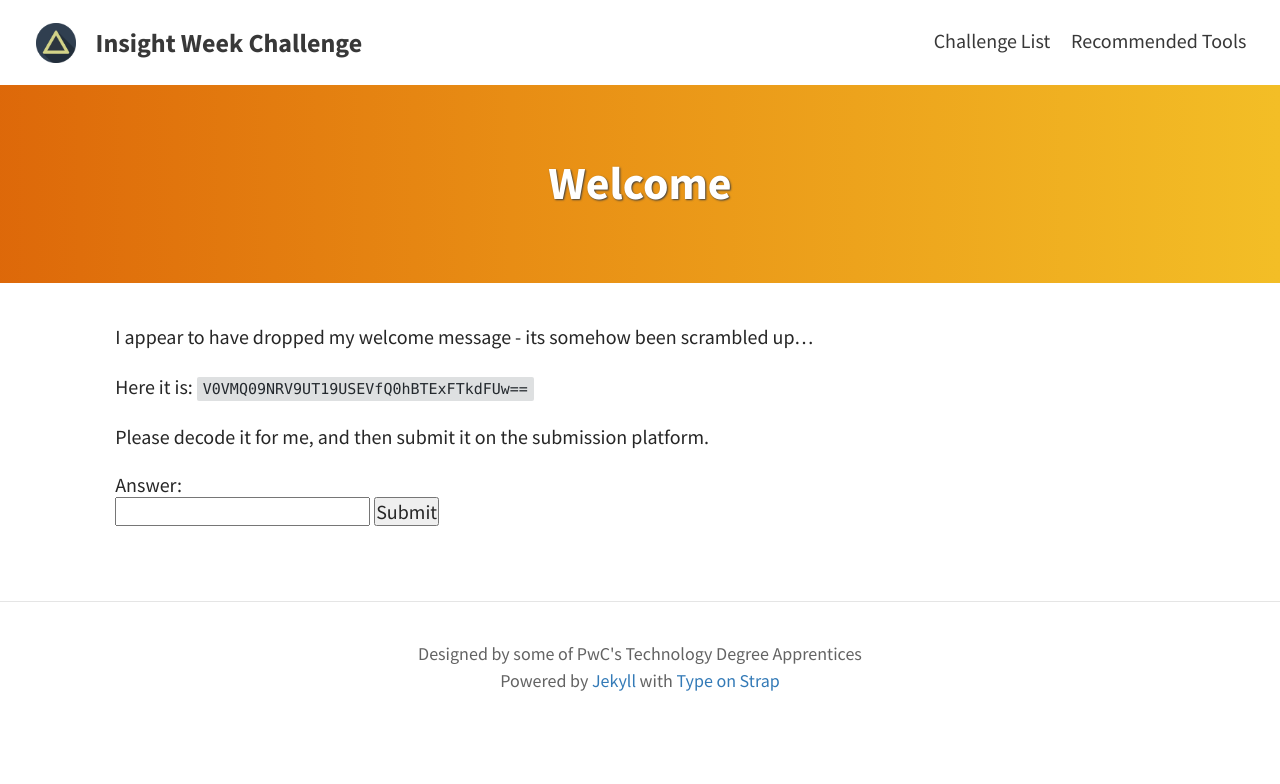
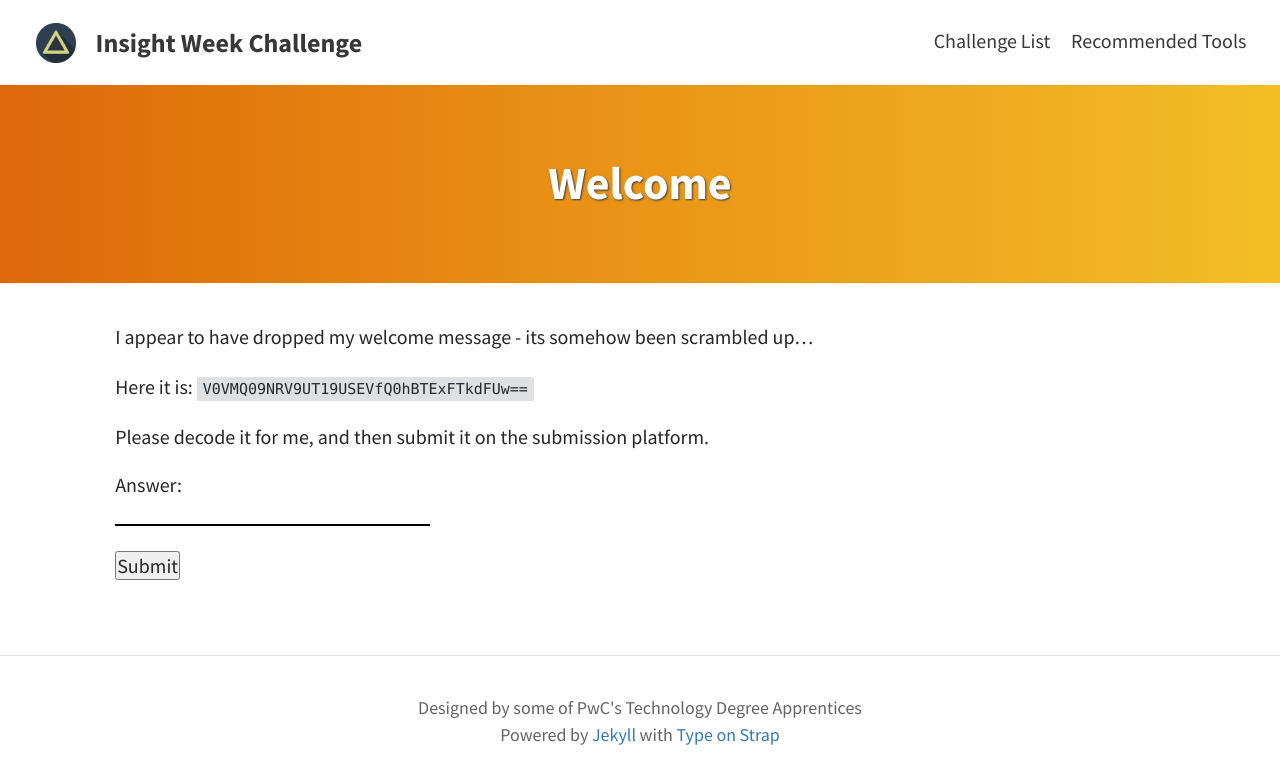
Before and after one commit to jnk838/insight-week-challenge, a Jekyll site: the page built from pages/challenges/welcome.md, in a window 1280 px wide. Shown: the top 784 px of the page. Built offline with Jekyll 4.4.1, drawn with Linux system fonts in a browser that asks for light colours.

Commit message:
Added formatting to the submission box

```diff
--- a/_sass/challenges.scss
+++ b/_sass/challenges.scss
@@ -21,3 +21,10 @@
 .challenge-button:hover{
     background: #f3be26;
 }
+
+input[type=text] {
+    width: 30%;
+    padding: 1px 5px;
+    border: none;
+    border-bottom: 2px solid black;
+}
--- a/assets/js/validateAnswer.js
+++ b/assets/js/validateAnswer.js
@@ -7,11 +7,6 @@ function checkAnswer(challenge, submission) {
 
     HTTP.open("POST", url);
     HTTP.setRequestHeader("Content-Type", "application/json");
-    HTTP.onreadystatechange = function () {
-        if (xhr.readyState === 4 && xhr.status === 200) {
-            console.log(HTTP.responseText);
-        }
-    };
     HTTP.send(json_up);
 
     response = HTTP.responseText;
--- a/pages/challenges/welcome.md
+++ b/pages/challenges/welcome.md
@@ -13,6 +13,6 @@ Please decode it for me, and then submit it on the submission platform.
 
 <form>
     <label for="answer">Answer:</label><br>
-    <input type="text" id="submission" name="submission">
+    <input type="text" id="submission" name="submission"><br><br>
     <input type="submit" value="Submit" onclick="javascript:checkAnswer('welcome', document.getElementById('submission').value)">
 </form>
```
